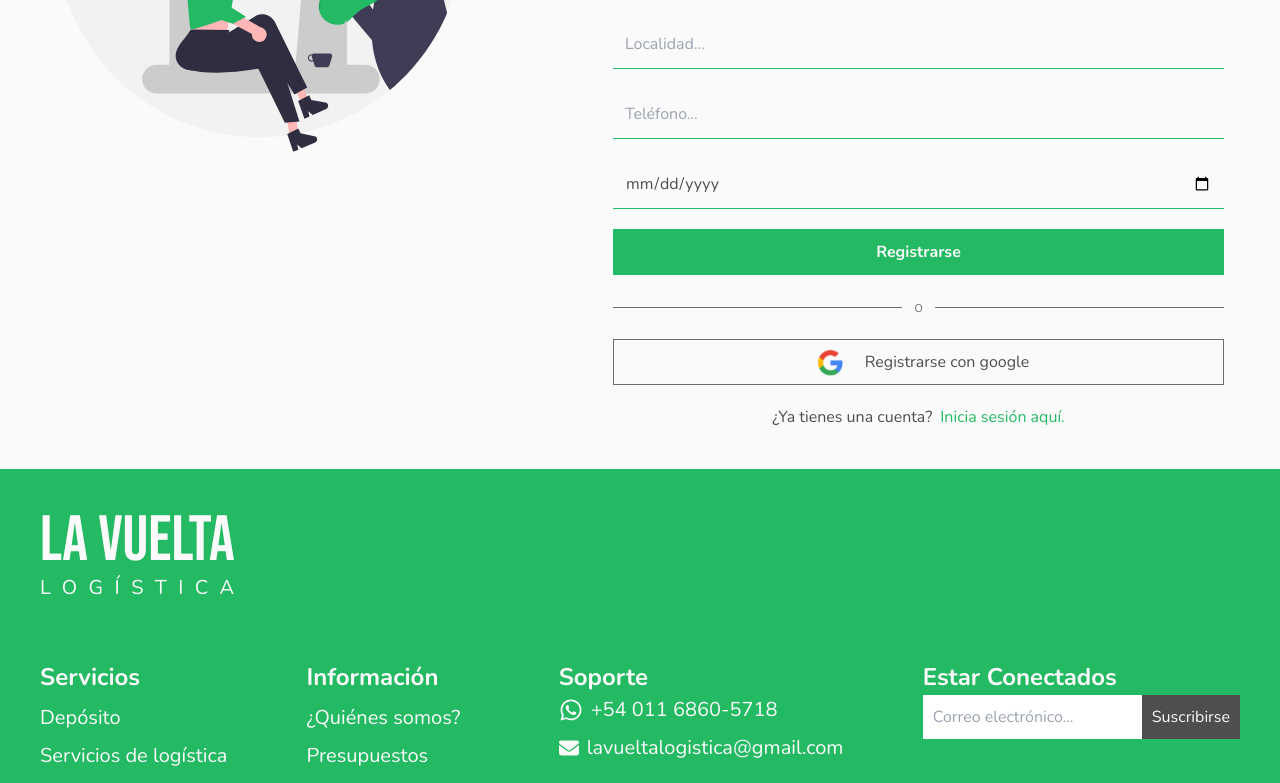
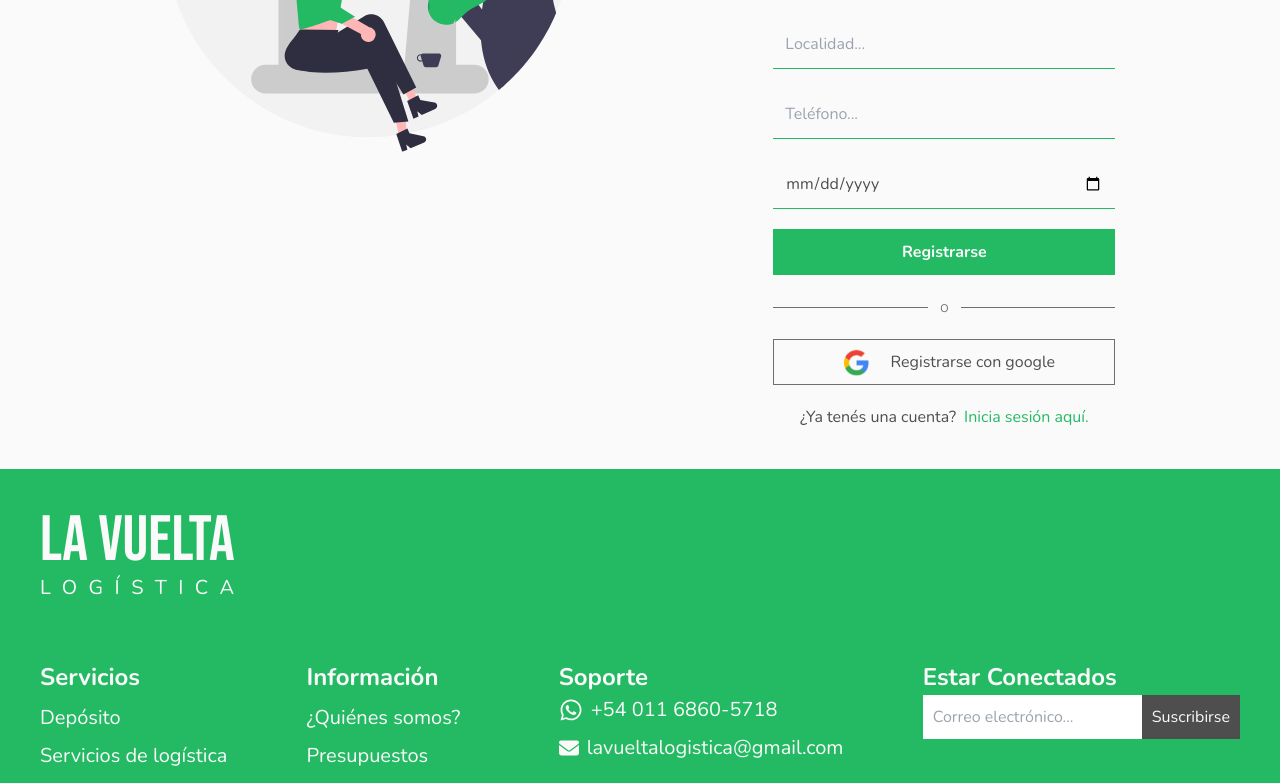
Before and after one commit to LautaroGando/GLU-Logistica, a Next.js app: page /sign-up in a window 1280 px wide. Shown: the part 676-1459 px from the top of the page. Built offline with nearby package versions, Linux system fonts and the light colour scheme.

Commit message:
modificacion del ancho de register

```diff
--- a/src/components/SingUpComponents/SingUp.tsx
+++ b/src/components/SingUpComponents/SingUp.tsx
@@ -9,7 +9,7 @@ import ChangeLinkForm from "../GeneralComponents/ChangeLinkForm/ChangeLinkForm";
 const SingUp = () => {
   return (
     <main>
-      <div className="lg:flex items-center justify-between">
+      <div className="lg:flex lg:items-center lg:justify-evenly">
         <div
           className="
           w-[200px] mx-auto lg:mx-0
@@ -27,18 +27,14 @@ const SingUp = () => {
           />
         </div>
 
-        <div className="flex flex-col gap-5 lg:w-[510px] xl:w-[611px]">
+        <div className="flex flex-col gap-5 lg:w-[342px]">
           <Title label="REGISTRATE" />
           <FormSingUp />
           <span className="flex items-center justify-center gap-3 text-tcSecondary font-light before:content-[''] before:flex-1 before:h-[1px] before:bg-tcSecondary after:content-[''] after:flex-1 after:h-[1px] after:bg-tcSecondary">
             o
           </span>
           <ButtonGoogle text="Registrarse con google" />
-          <ChangeLinkForm
-            text="¿Ya tienes una cuenta?"
-            href="/sign-in"
-            link="Inicia sesión aquí."
-          />
+          <ChangeLinkForm text="¿Ya tenés una cuenta?" href="/sign-in" link="Inicia sesión aquí." />
         </div>
       </div>
     </main>
```
